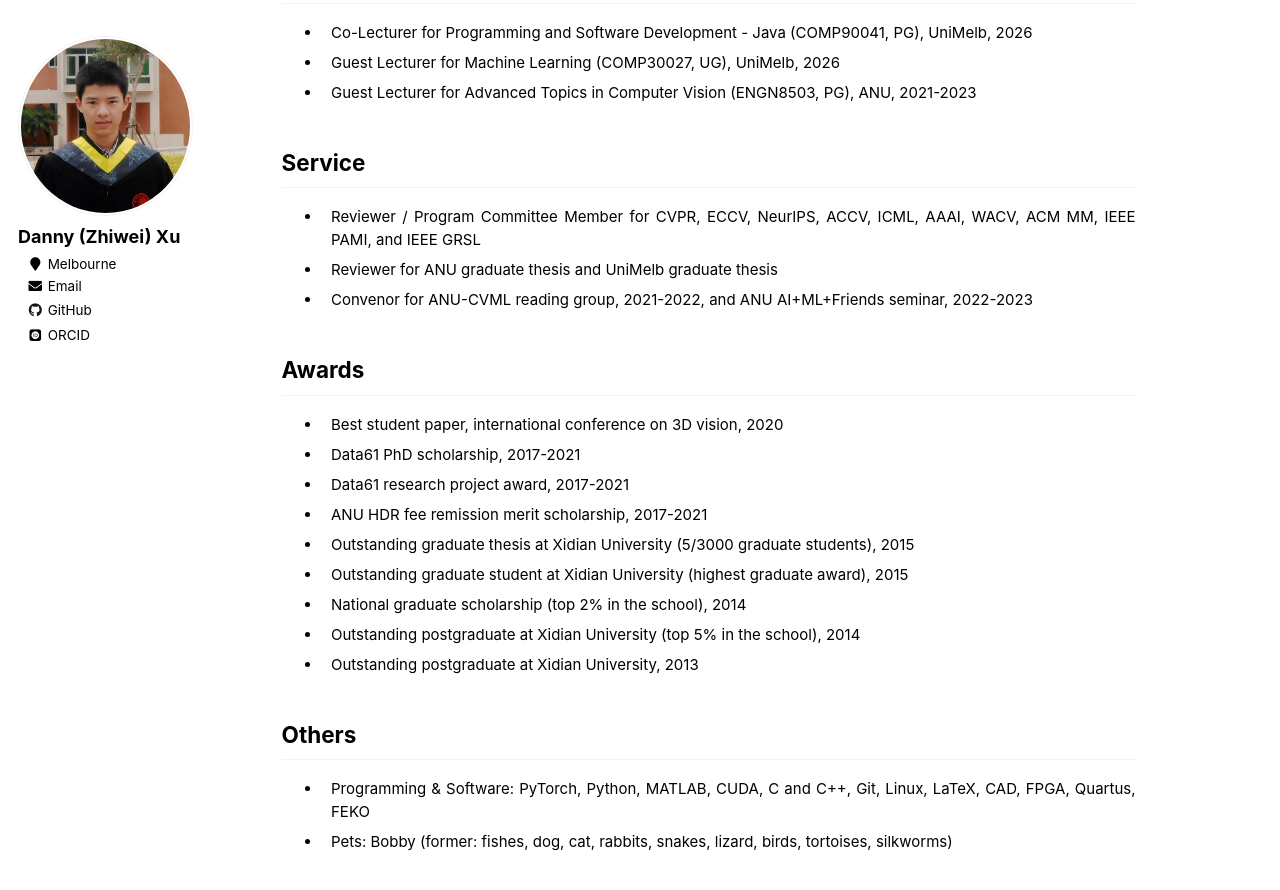
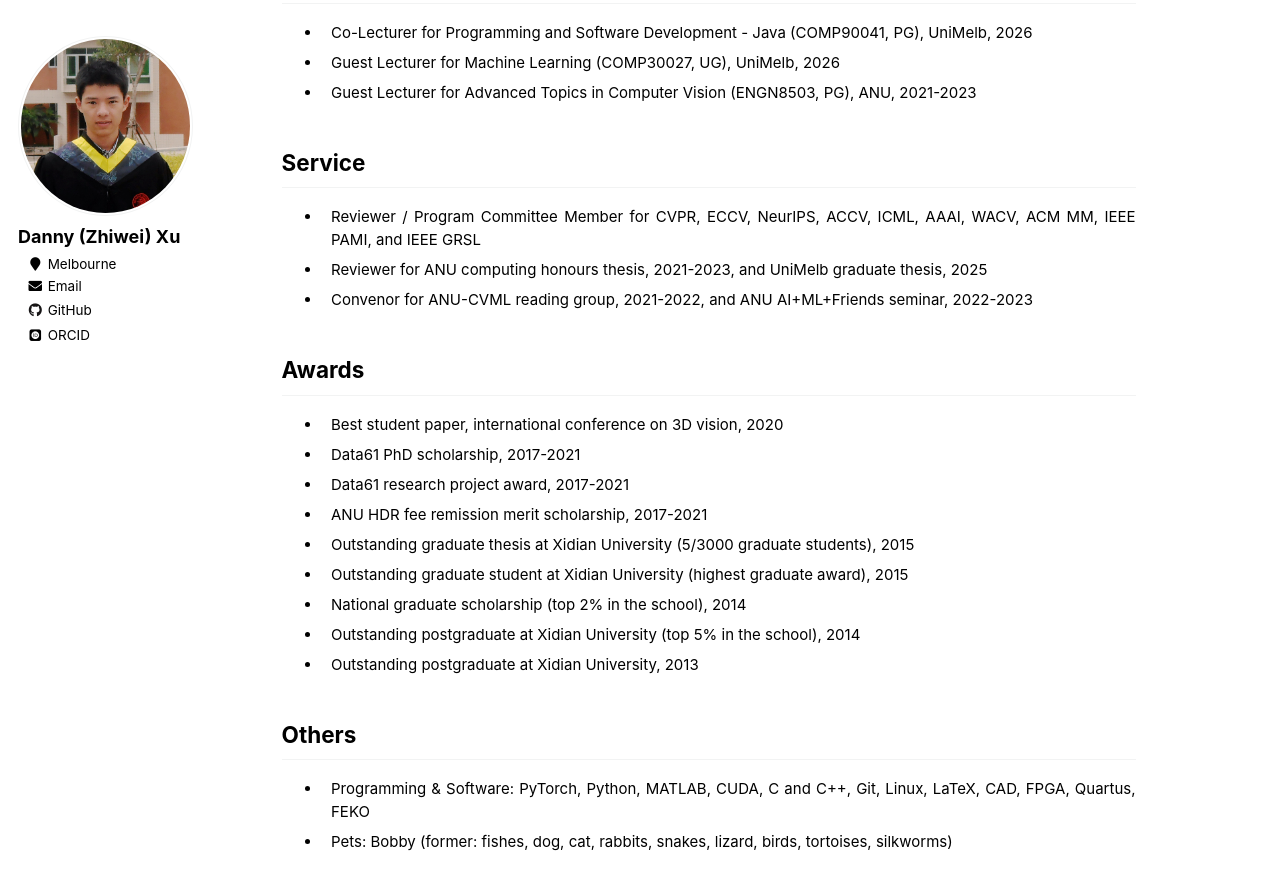
Before and after one commit to zwxu064/zwxu064.github.io, a Jekyll site: the page built from _pages/about.html, in a window 1280 px wide and 900 px high, scrolled down 3393 px. Shown: the top 890 px of the window. Built offline with Jekyll 4.4.1, drawn with Linux system fonts in a browser that asks for light colours; some web fonts are replaced.

Commit message:
Update about.html

```diff
--- a/_pages/about.html
+++ b/_pages/about.html
@@ -492,7 +492,7 @@ ul{li{padding-inline-start: 1ch;}}
 <h2 id="service">Service</h2>
   <ul>
     <li><div>Reviewer / Program Committee Member for CVPR, ECCV, NeurIPS, ACCV, ICML, AAAI, WACV, ACM MM, IEEE PAMI, and IEEE GRSL</div>
-	<li><div>Reviewer for ANU graduate thesis and UniMelb graduate thesis</div>
+	<li><div>Reviewer for ANU computing honours thesis, 2021-2023, and UniMelb graduate thesis, 2025</div>
     <li><div>Convenor for ANU-CVML reading group, 2021-2022, and ANU <a style="color: inherit;" href="https://cs.anu.edu.au/ai-ml-friends/", target="_blank">AI+ML+Friends seminar</a>, 2022-2023</div>
   </ul>
 
```
